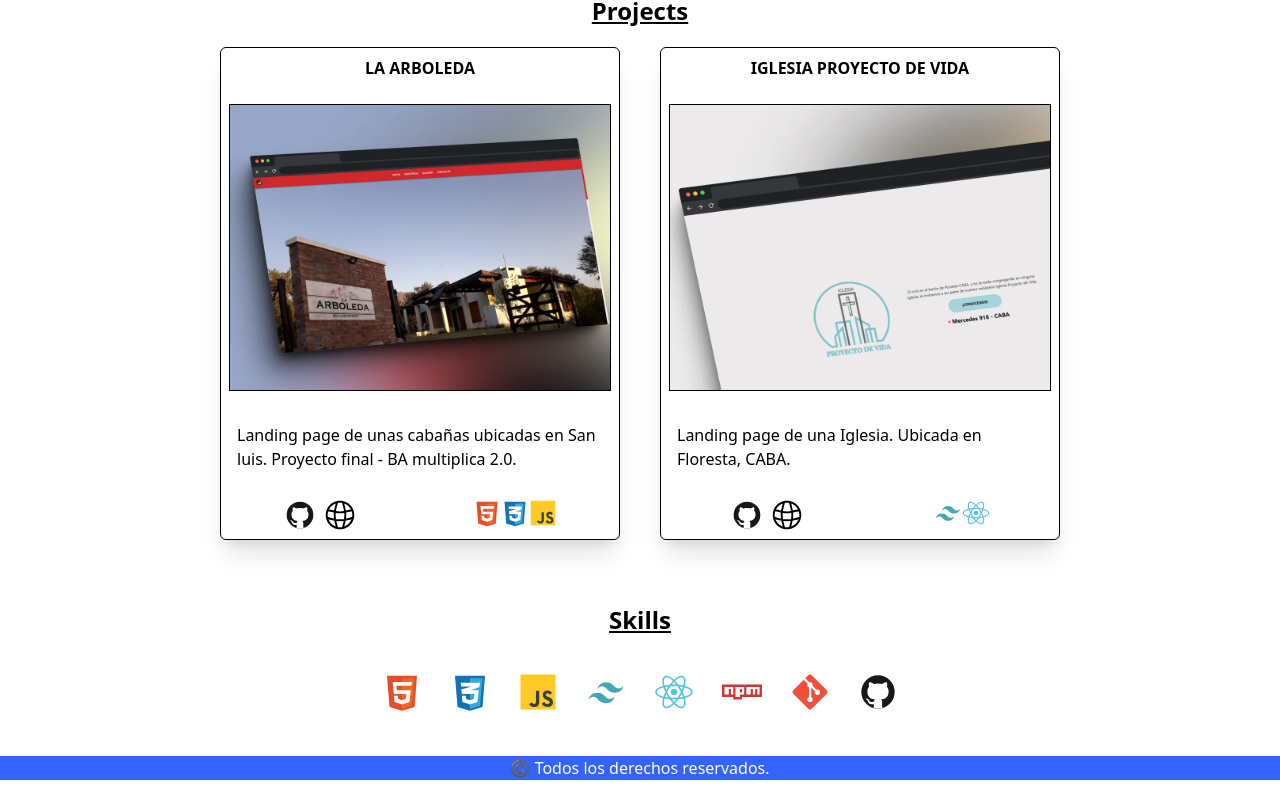
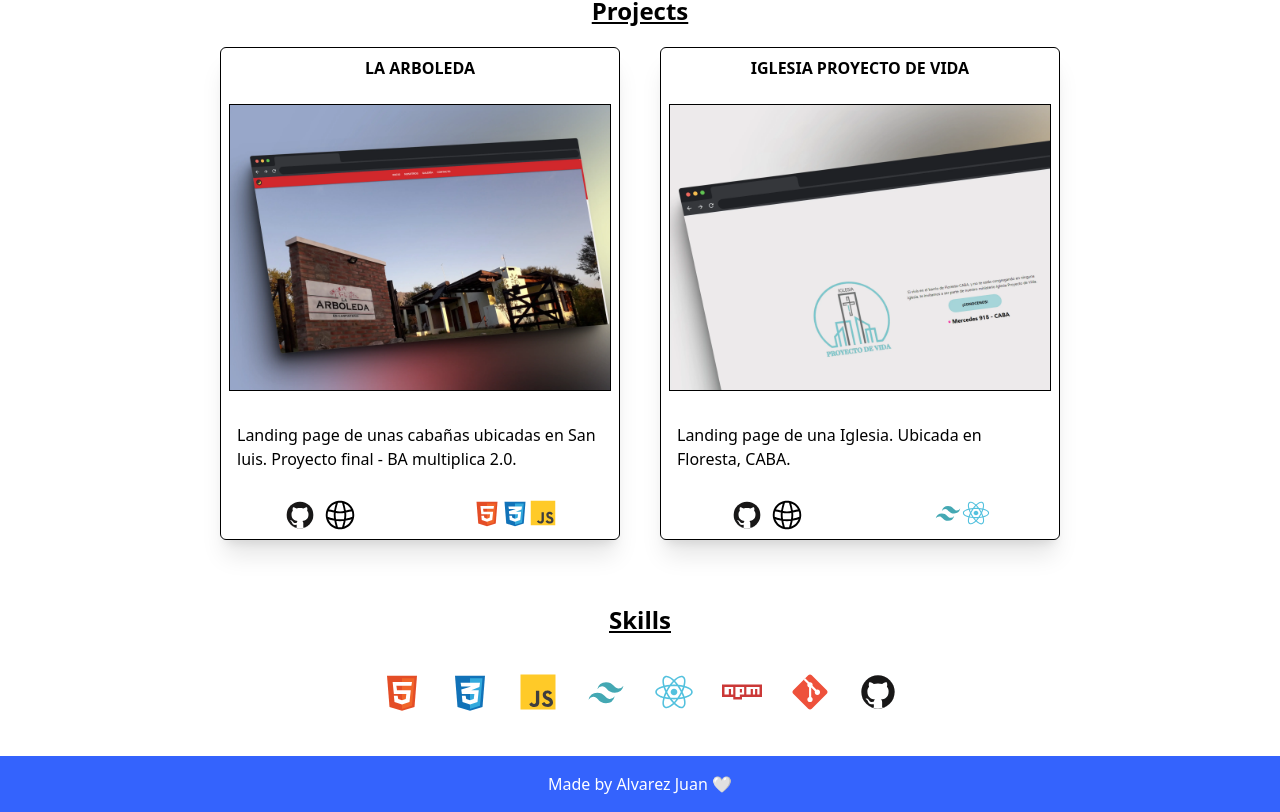
Before and after one commit to alvarezjuanign/personal-portfolio, a React (Vite) app: page / in a window 1280 px wide. Shown: the part 805-1617 px from the top of the page. Before the commit the page ends 1585 px from the top, so only its background shows below. Built offline with nearby package versions, Linux system fonts and the light colour scheme.

Commit message:
change padding of the footer

```diff
--- a/src/App.jsx
+++ b/src/App.jsx
@@ -9,7 +9,7 @@ export function App () {
       <Projects />
       <Skills />
       <footer className='bg-[#3463fd] text-white w-full'>
-        <p className='text-center'>©️ Todos los derechos reservados.</p>
+        <p className='text-center p-4'>Made by Alvarez Juan 🤍</p>
       </footer>
     </main>
   )
```
